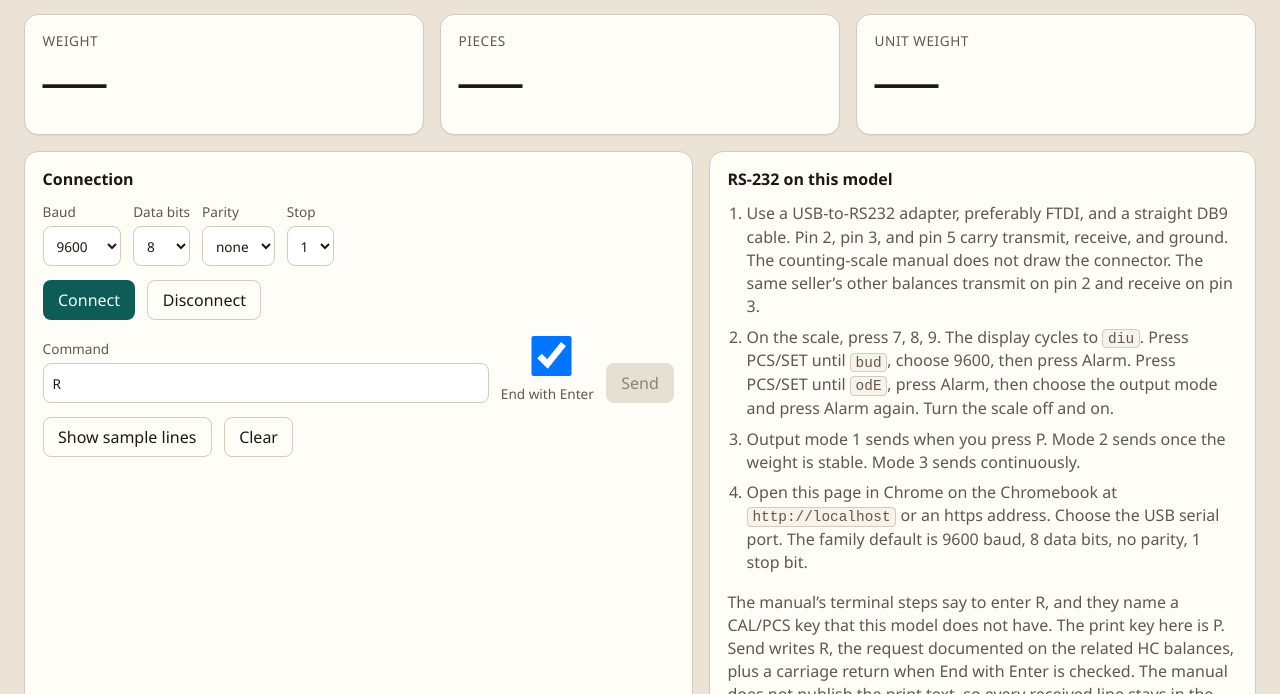
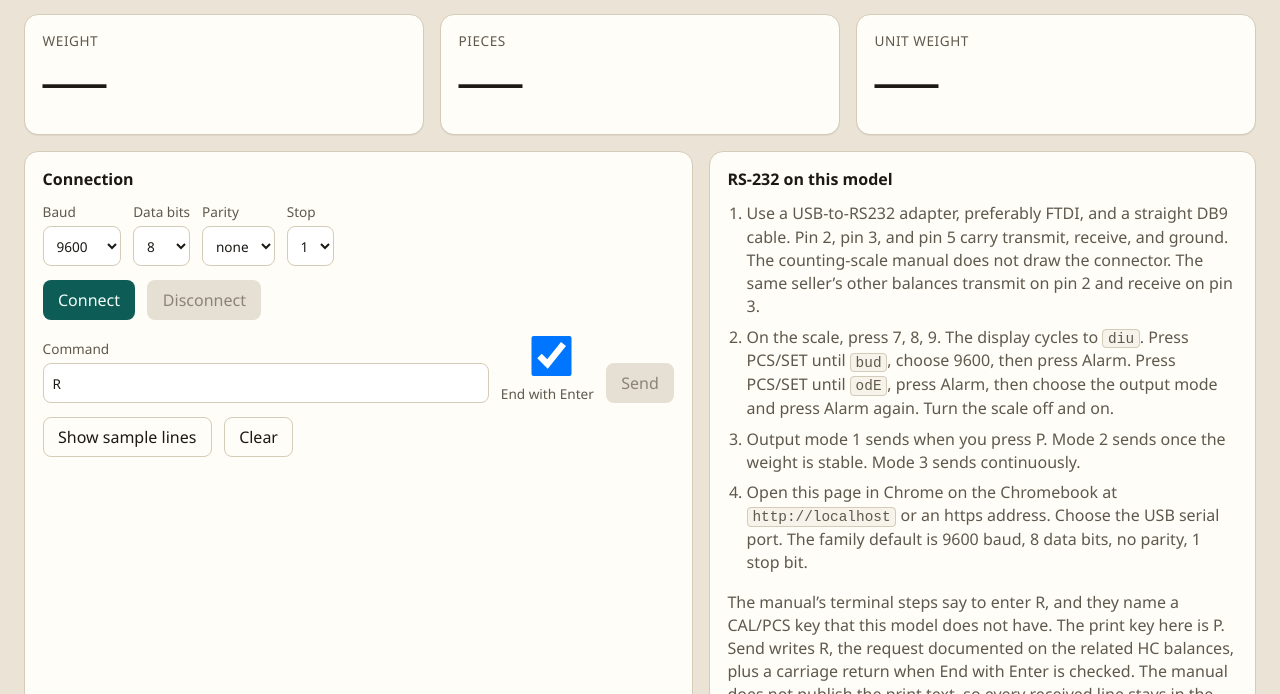
Before and after one commit to mitch-radicaproducts-com/smart-inventory-scale, a website with bundled scripts: page index.html in a window 1280 px wide. Shown: the part 106-800 px from the top of the page. Built offline with nearby package versions, Linux system fonts and the light colour scheme.

Commit message:
Show disabled scale controls and span the serial log.
The Disconnect button used the same outline as an enabled control, so a disabled state was easy to miss.

Co-authored-by: mitch-radicaproducts-com <mitch-radicaproducts-com@users.noreply.github.com>

```diff
--- a/styles.css
+++ b/styles.css
@@ -63,8 +63,11 @@ main {
   padding: 1rem 1.5rem 2rem;
 }
 
+.bench, .log-panel {
+  grid-column: 1 / -1;
+}
+
 .bench {
-  grid-column: 1 / -1;
   display: grid;
   grid-template-columns: repeat(3, 1fr);
   gap: 1rem;
@@ -167,16 +170,21 @@ button {
   cursor: pointer;
 }
 
-button:disabled {
-  background: #e6e0d4;
-  color: #8a8376;
-  cursor: not-allowed;
-}
-
 #disconnect, #sample, #clear, #reconnect {
   background: transparent;
   border-color: var(--line);
   color: var(--ink);
+}
+
+button:disabled,
+#disconnect:disabled,
+#reconnect:disabled,
+#sample:disabled,
+#clear:disabled {
+  background: #e6e0d4;
+  border-color: transparent;
+  color: #8a8376;
+  cursor: not-allowed;
 }
 
 kbd {
```
